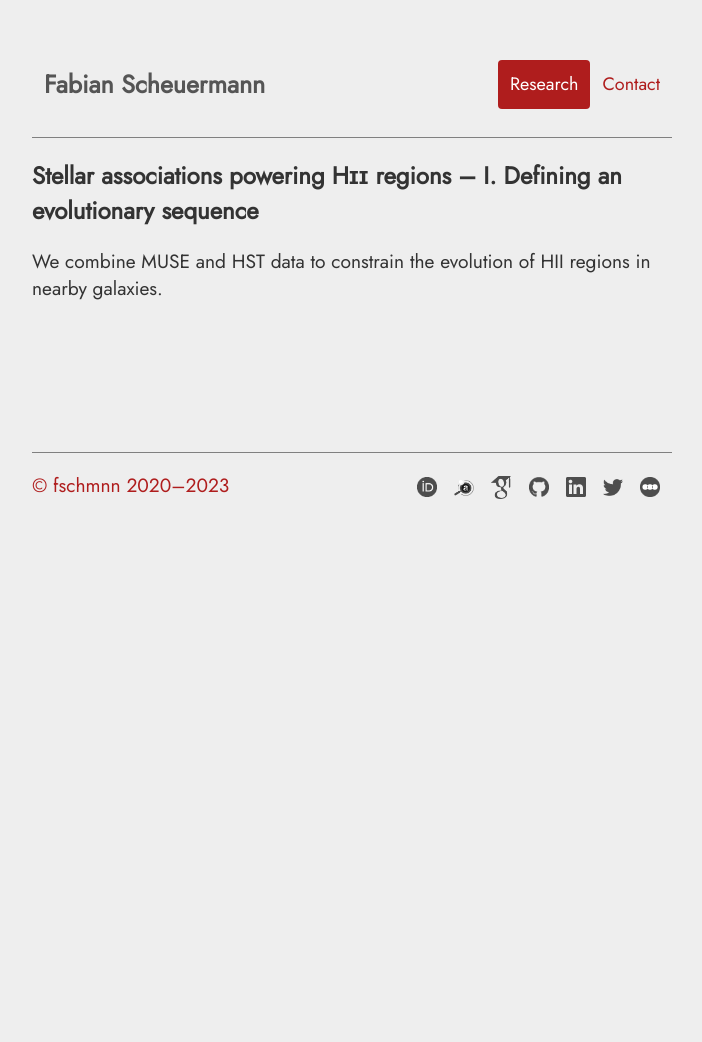
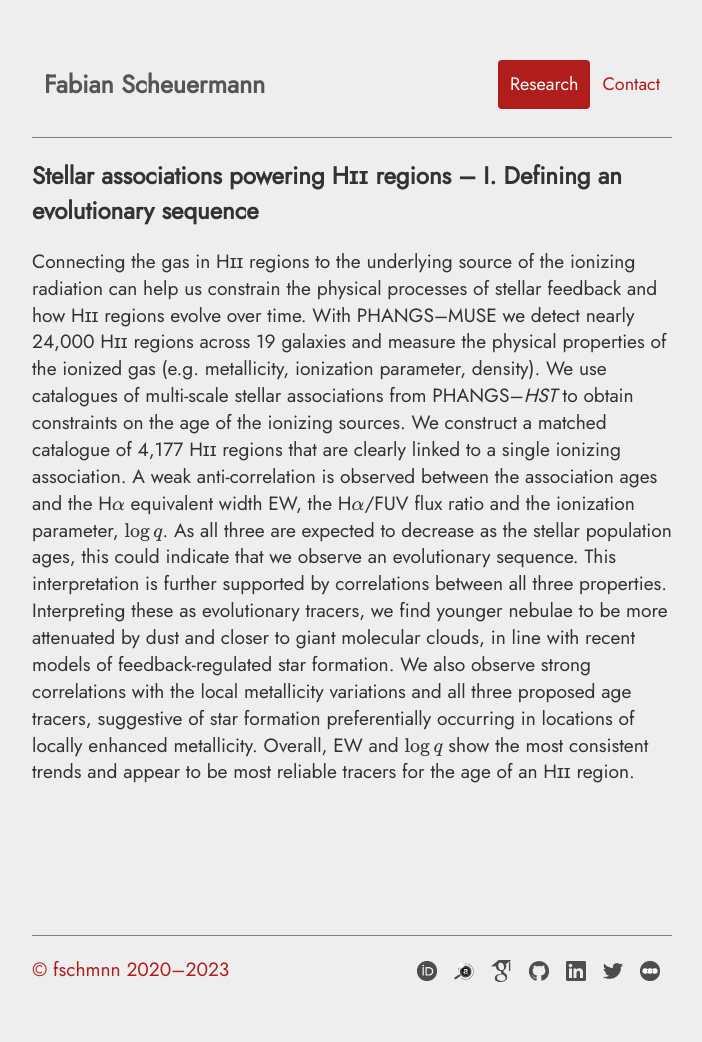
Before and after one commit to fschmnn/fschmnn.github.io, a Jekyll site: the page built from _pages/research/evolution.md, in a window 1280 px wide. Shown: the whole page, without its empty margins (288-990 px from the left). Built offline with Jekyll 4.4.1, drawn with Linux system fonts in a browser that asks for light colours; formulas are drawn with MathJax 3; before the commit the page ends 900 px from its top, so only the background shows below that.

Commit message:
2023.03.18 - update research page

```diff
--- a/_config.yml
+++ b/_config.yml
@@ -47,7 +47,7 @@ external:
   - {title: ORCID, icon: orcid_bw, url: "https://orcid.org/0000-0003-2707-4678"}
   - {title: ADS, icon: ads_bw, url: "https://ui.adsabs.harvard.edu/search/q=orcid%3A0000-0003-2707-4678&sort=date%20desc%2C%20bibcode%20desc&p_=0"}
   - {title: GoogleScholar, icon: google_bw, url: "https://scholar.google.com/citations?user=58UwVOcAAAAJ"}
-  - {title: Github, icon: github_bw, url: "https://github.com/fschmnn"}
+  - {title: Github, icon: GitHub_bw, url: "https://github.com/fschmnn"}
   - {title: LinkedIn, icon: linkedin_bw, url: "https://de.linkedin.com/in/fschmnn"}
   - {title: Twitter, icon: twitter_bw, url: "https://twitter.com/fschmnn"}
   - {title: Letterboxd, icon: letterboxd_bw, url: "https://letterboxd.com/jukeboxhero/"}
--- a/_pages/research/evolution.md
+++ b/_pages/research/evolution.md
@@ -7,4 +7,13 @@ permalink: /research/evolution/
 
 ## Stellar associations powering Hɪɪ regions – I. Defining an evolutionary sequence
 
-We combine MUSE and HST data to constrain the evolution of HII regions in nearby galaxies.
+Connecting the gas in Hɪɪ regions to the underlying source of the ionizing radiation can help us constrain the physical processes of stellar feedback and how Hɪɪ regions evolve over time.
+With PHANGS--MUSE we detect nearly 24,000 Hɪɪ regions across 19 galaxies and measure the physical properties of the ionized gas (e.g. metallicity, ionization parameter, density).
+We use catalogues of multi-scale stellar associations from PHANGS--*HST* to obtain constraints on the age of the ionizing sources.
+We construct a matched catalogue of 4,177 Hɪɪ regions that are clearly linked to a single ionizing association.
+A weak anti-correlation is observed between the association ages and the H$$\alpha$$ equivalent width EW, the H$$\alpha$$/FUV flux ratio and the ionization parameter, $$\log q$$.
+As all three are expected to decrease as the stellar population ages, this could indicate that we observe an evolutionary sequence.
+This interpretation is further supported by correlations between all three properties.
+Interpreting these as evolutionary tracers, we find younger nebulae to be more attenuated by dust and closer to giant molecular clouds, in line with recent models of feedback-regulated star formation.
+We also observe strong correlations with the local metallicity variations and all three proposed age tracers, suggestive of star formation preferentially occurring in locations of locally enhanced metallicity.
+Overall, EW and $$\log q$$ show the most consistent trends and appear to be most reliable tracers for the age of an Hɪɪ region.
```
Also changed, not shown: _pages/publications.md (+1 -1 lines), css/fonts.css (added, +16 -0 lines).
